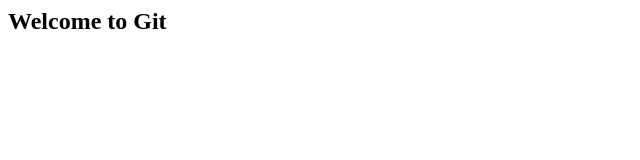
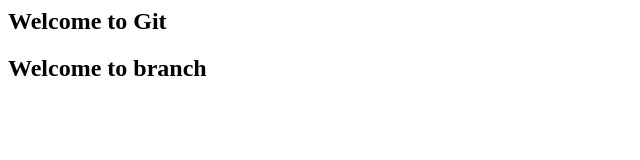
Before and after one commit to ettmathan/demo-repo2, a plain HTML site: page index.html in a window 1280 px wide. Shown: the whole page, without its empty margins (0-640 px from the left). Drawn offline with Linux system fonts and the light colour scheme.

Commit message:
modified  index.html line#2: Branch added as h2
modified index

```diff
--- a/index.html
+++ b/index.html
@@ -7,7 +7,7 @@
 
 <body>
     <h2>Welcome to Git</h2>
-
+    <h2>Welcome to branch</h2>
 
 </body>
 
```
